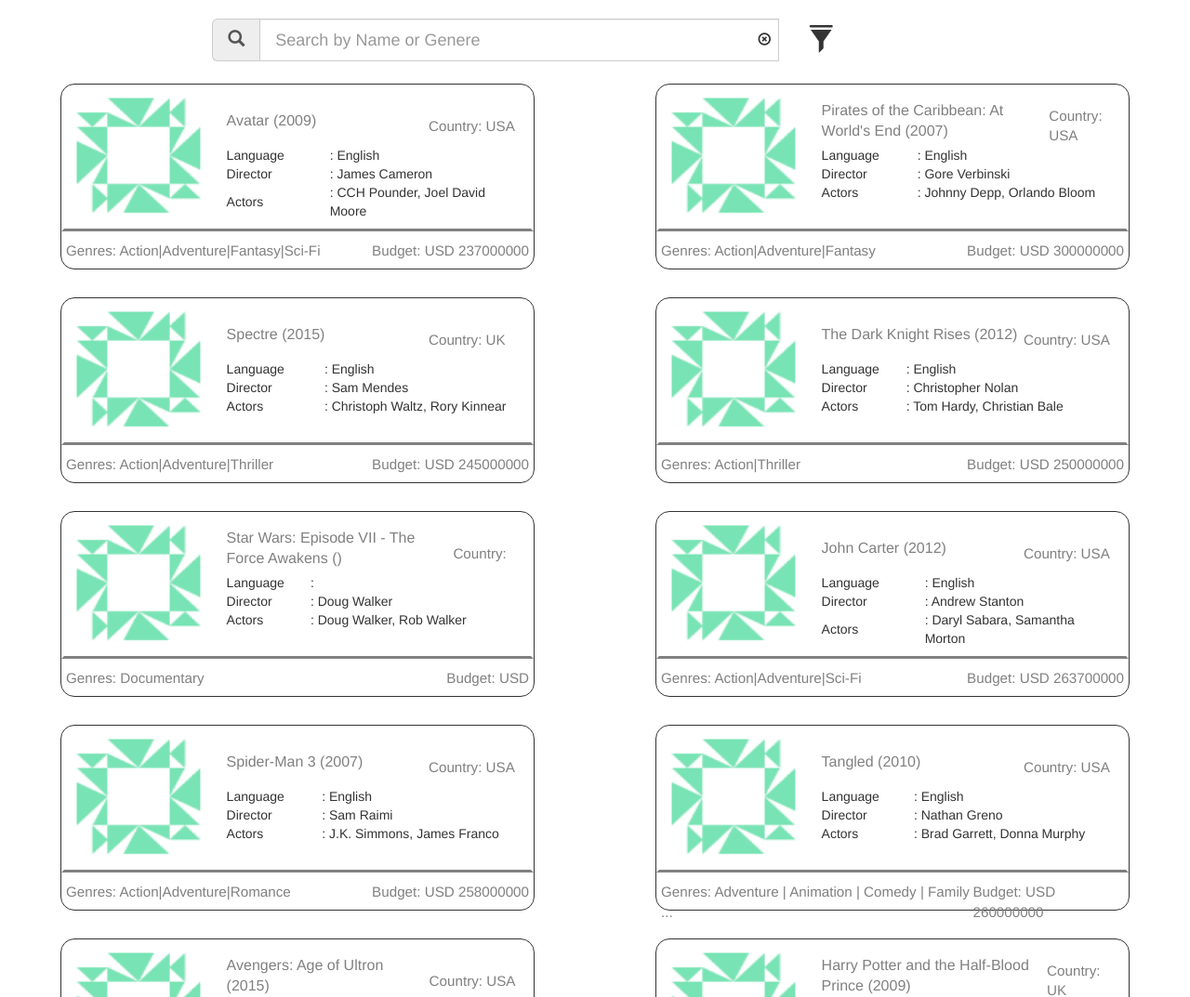
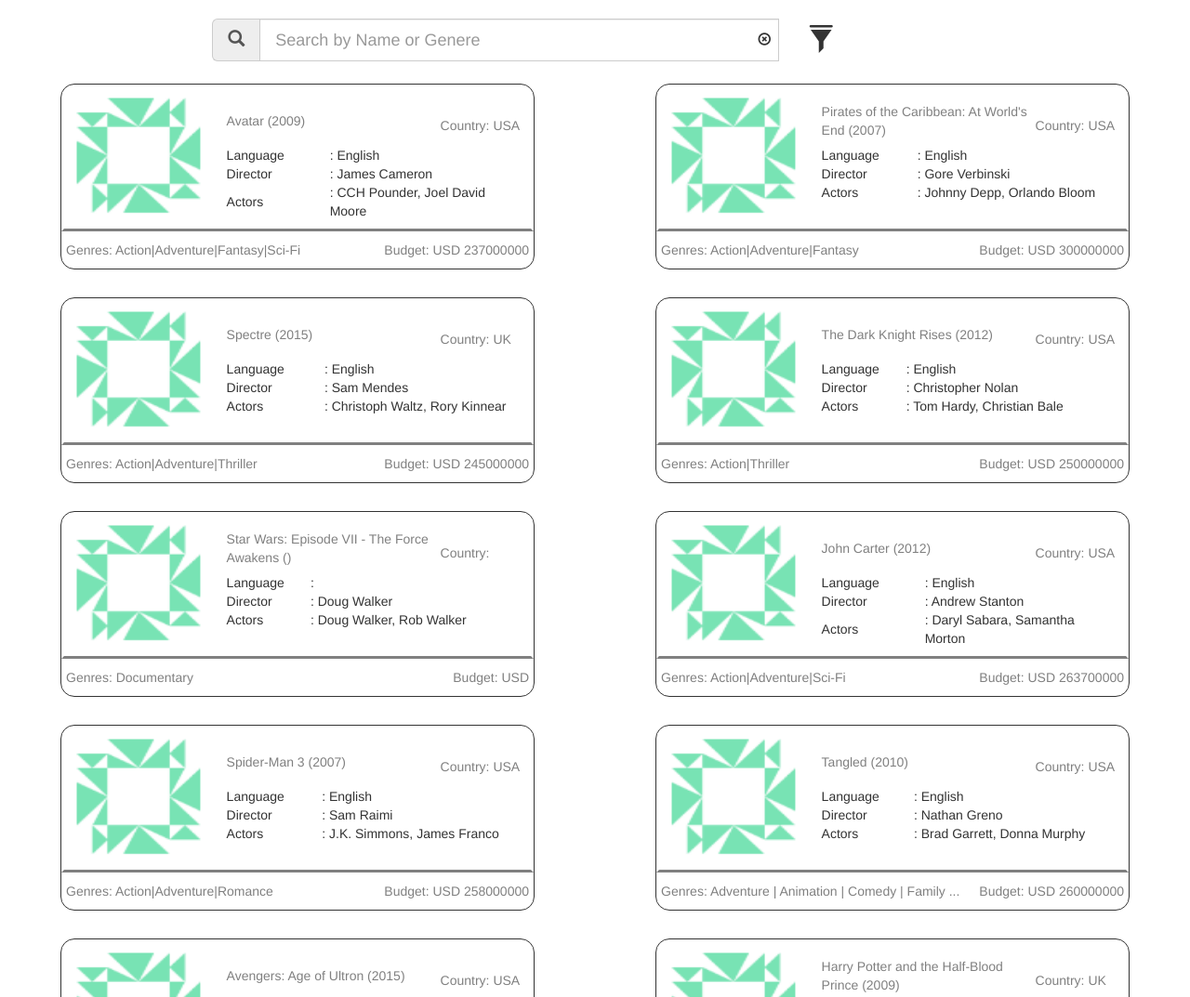
Before and after one commit to vashi38/Autocomplete-Searchbox, a plain HTML site: page index.html in a window 1280 px wide. Shown: the top 1073 px of the page at 93% size. Drawn offline with Linux system fonts and the light colour scheme.

Commit message:
bug fixes for movie list

```diff
--- a/directive/movieList.html
+++ b/directive/movieList.html
@@ -9,8 +9,14 @@
       </div>
       <div class="movieDetails">
         <div class="detailsLine1">
-          <span class="movieTittle">{{x.movie_title}}({{x.title_year}})</span>
-          <span class="movieCountry" style="width:100px">Country: {{x.country}}</span>
+          <table>
+            <tr>
+              <td class="movieTittle">{{x.movie_title}}({{x.title_year}})</td>
+              <td class="movieCountry" >Country: {{x.country}}</td>
+            </tr>
+          </table>
+          <!-- <span class="movieTittle">{{x.movie_title}}({{x.title_year}})</span> -->
+          <!-- <span class="movieCountry" style="width:100px">Country: {{x.country}}</span> -->
         </div>
         <div class="detailsLine2">
           <table>
--- a/index.css
+++ b/index.css
@@ -127,14 +127,14 @@
   padding-left: 20px;
 }
 .movieTittle{
-  font-size: 2vmin;
+  /*font-size: 2vmin;*/
   color: grey;
-
+  width: 230px;
 }
 .movieCountry{
   color: grey;
   padding-top: 10px;
-  font-size: 1.9vh;
+  /*font-size: 1.9vh;*/
 }
 .table-heading{
   width: 35%;
```
